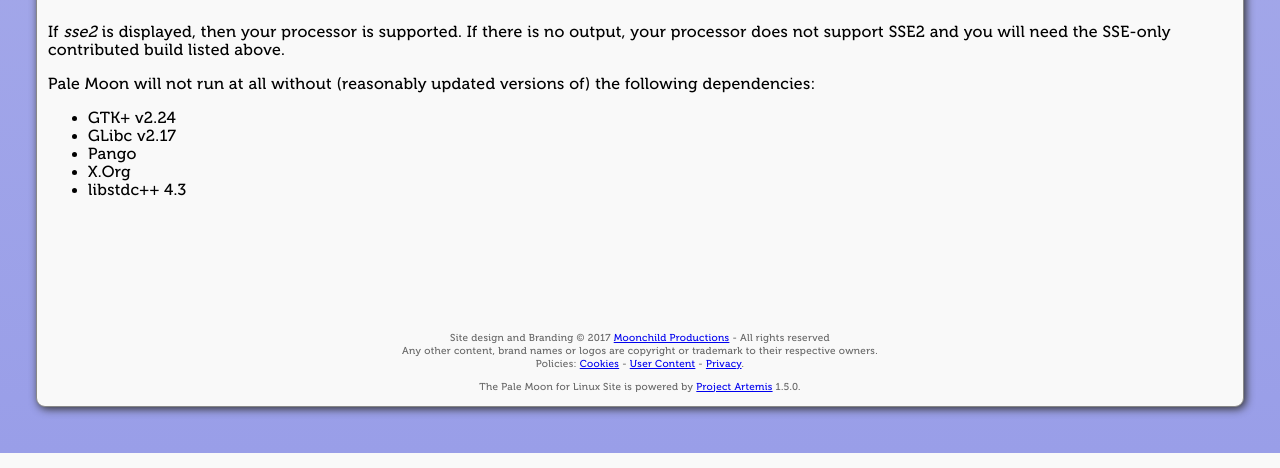
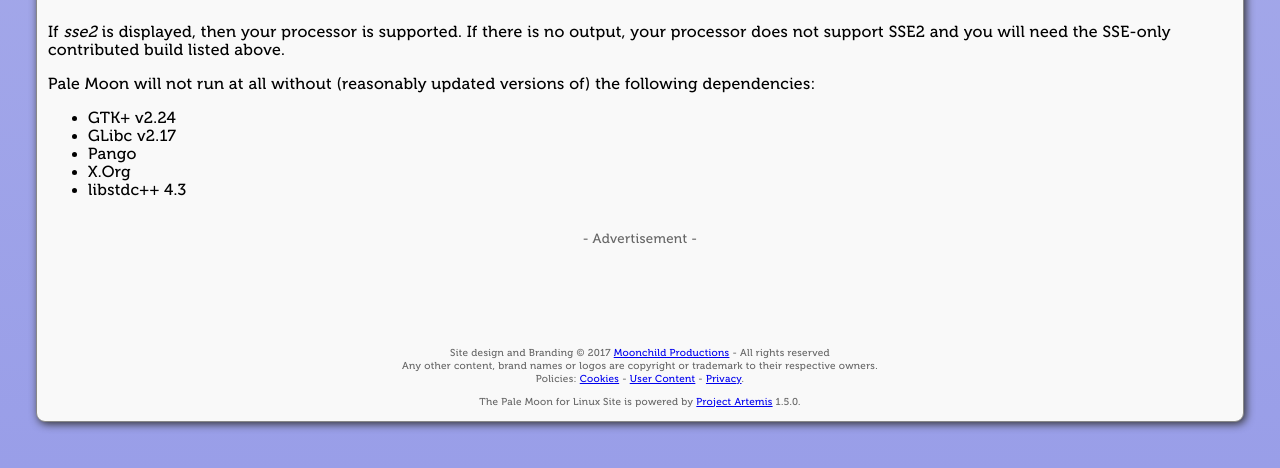
Before and after one commit to binoc-graveyard/artemis, a PHP site: page / in a window 1280 px wide. Shown: the part 948-1416 px from the top of the page. Run offline with PHP 8.4, Linux system fonts and the light colour scheme; some libraries are stand-ins or nearby versions.

Commit message:
Update template

```diff
--- a/artemis/skin/palemoon/template.tpl
+++ b/artemis/skin/palemoon/template.tpl
@@ -91,6 +91,7 @@
                 </div>
             </div>
             <div style="text-align: center; margin-top: 8px;">
+                <span class="ad-1" style="color: rgb(102, 102, 102);"><small>- Advertisement -</small></span><br />
                 <script async src="//pagead2.googlesyndication.com/pagead/js/adsbygoogle.js"></script>
                 <!-- Linux leaderboard -->
                 <ins class="adsbygoogle"
```
Lines whose indentation alone changed are shown as unchanged.
